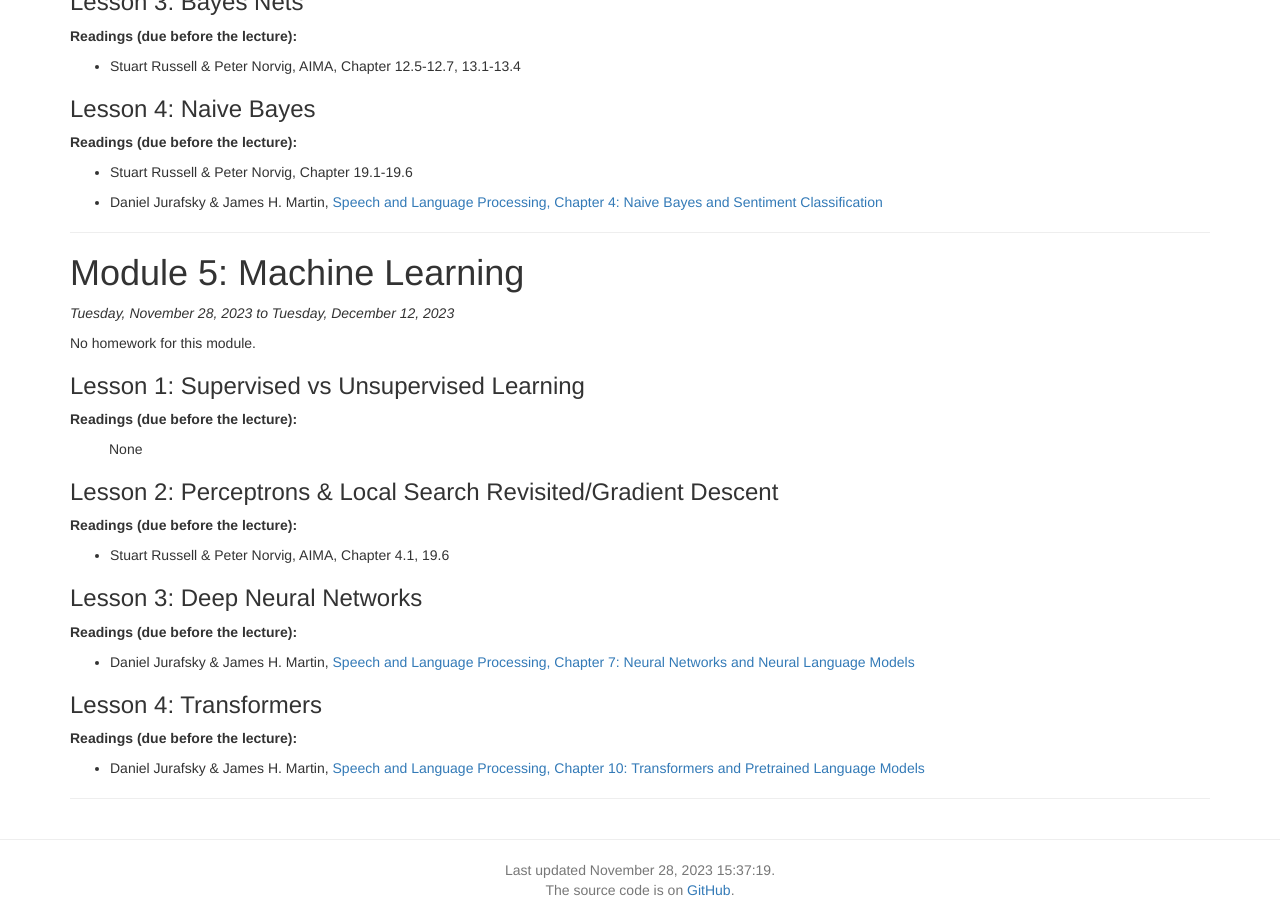
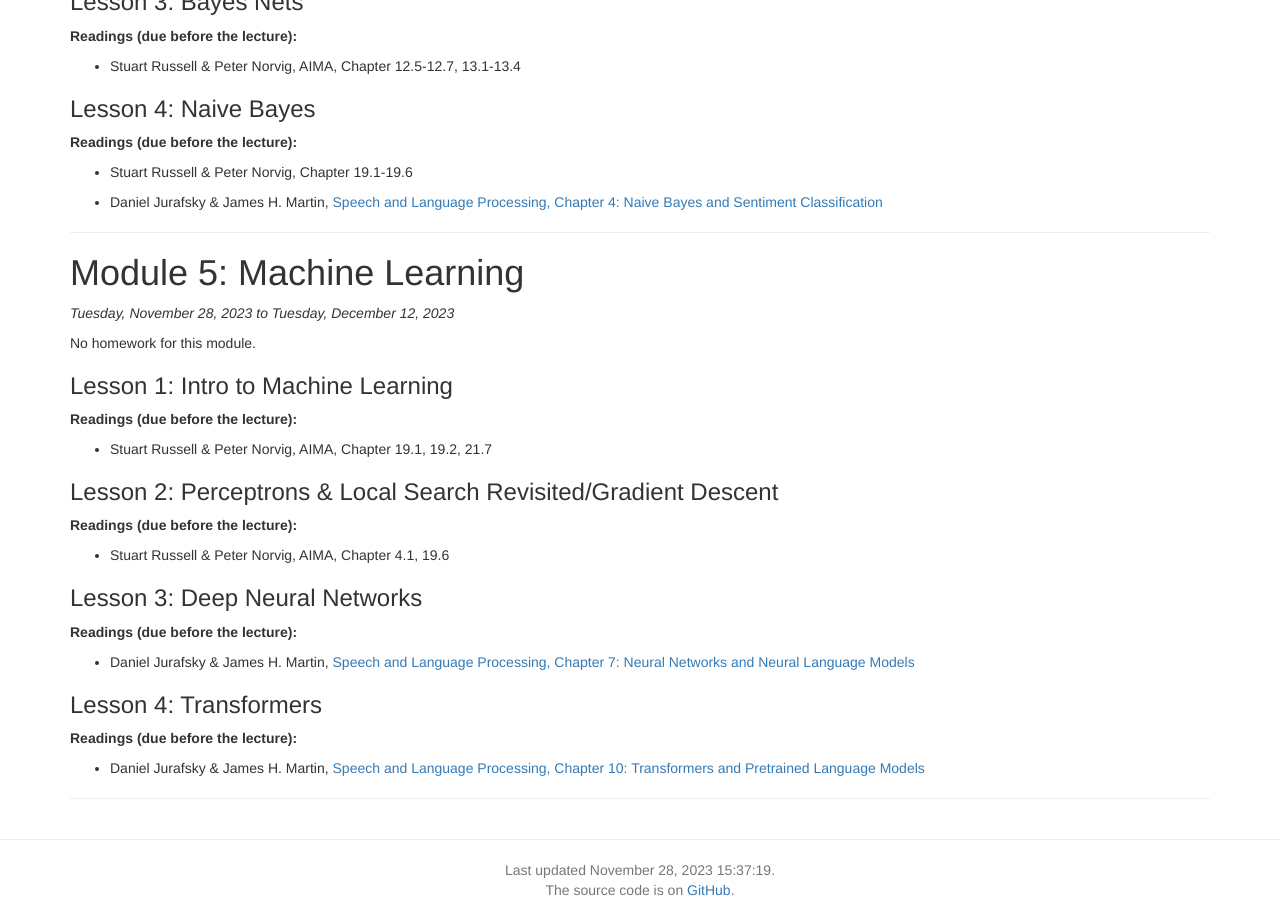
Before and after one commit to lara-martin/Principles-of-AI, a Jekyll site: the page built from modules.md, in a window 1280 px wide and 900 px high, scrolled down 2416 px. Built offline with Jekyll 4.4.1, drawn with Linux system fonts in a browser that asks for light colours; nearby versions of some CDN libraries; a script that is not in the unit is left out.

Commit message:
changed first ML class

```diff
--- a/_data/modules.yaml
+++ b/_data/modules.yaml
@@ -255,11 +255,15 @@
   description:
   lessons:
     -
-      title: Supervised vs Unsupervised Learning
+      title: Intro to Machine Learning
       video:
       length:
       slides:
       readings:
+        -
+          authors: Stuart Russell & Peter Norvig
+          url:
+          title: AIMA, Chapter 19.1, 19.2, 21.7
     -
       title: Perceptrons & Local Search Revisited/Gradient Descent
       video:
```
